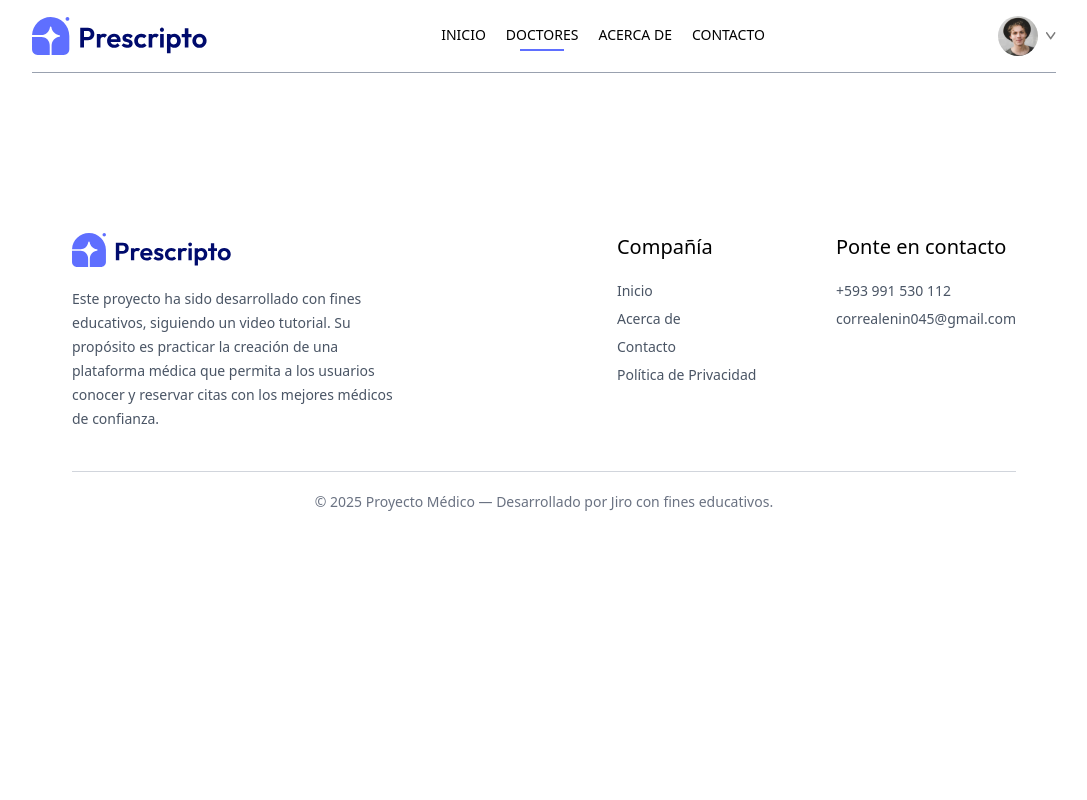
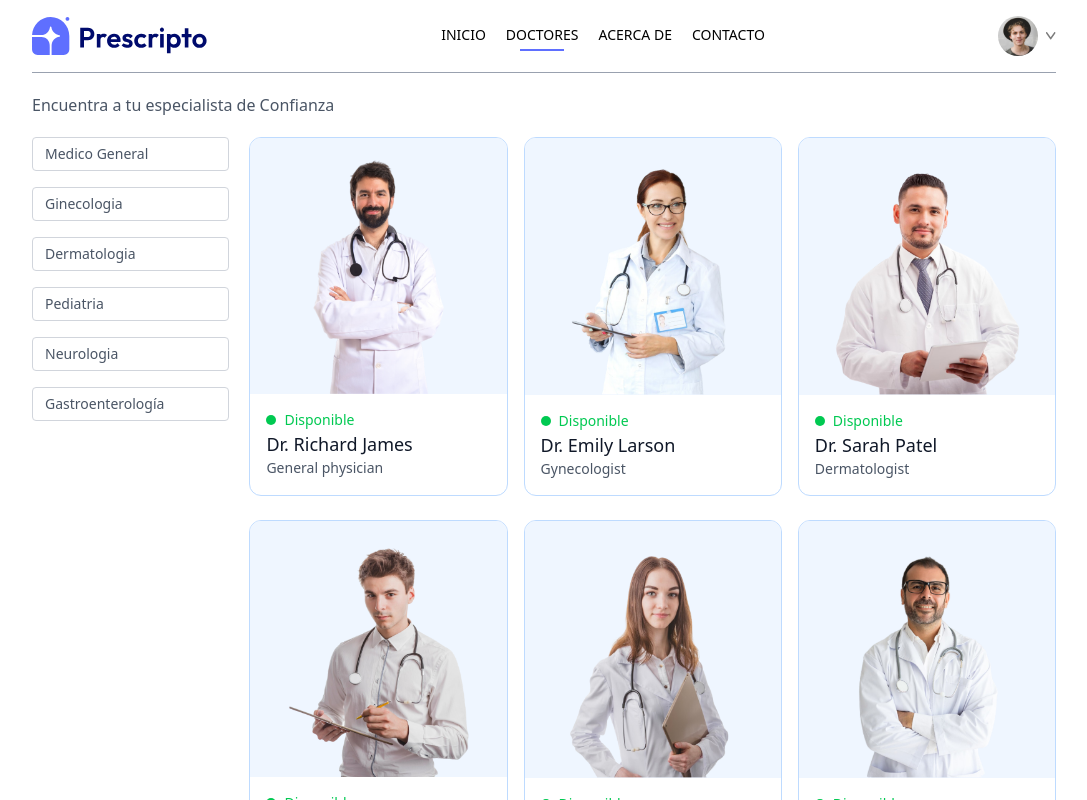
Before and after one commit to x-jirox/frontend-medical, a React (Vite) app: page /doctors in a window 1280 px wide. Shown: the top 800 px of the page, without its empty margins (96-1183 px from the left). Built offline with nearby package versions, Linux system fonts and the light colour scheme.

Commit message:
Component doctors navigation fix

```diff
--- a/src/components/Navbar.jsx
+++ b/src/components/Navbar.jsx
@@ -8,7 +8,7 @@
 
   return (
     <div className="flex items-center justify-between text-sm py-4 mb-5 border-b border-b-gray-400">
-      <img className="w-44 cursor-pointer" src={assets.logo} alt="Logo" />
+      <img onClick={() => navigate("/")} className="w-44 cursor-pointer" src={assets.logo} alt="Logo" />
       <ul className="hidden md:flex items-start gap-5 font-medium">
         <NavLink to="/">
           <li className="py-1">INICIO</li>
--- a/src/pages/Doctors.jsx
+++ b/src/pages/Doctors.jsx
@@ -1,11 +1,63 @@
-import React from 'react'
+import React, { useContext, useEffect, useState } from "react";
+import { useNavigate, useParams } from "react-router-dom";
+import { AppContext } from "../context/AppContext";
 
 const Doctors = () => {
+  const navigate = useNavigate();
+  const { speciality } = useParams();
+  const [filteredDoctors, setFilteredDoctors] = useState([]);
+  const { doctors } = useContext(AppContext);
+
+  const apllyFilter = () => {
+    if (speciality) {
+      setFilteredDoctors(
+        doctors.filter(
+          (doc) => doc.speciality.toLowerCase() === speciality.toLowerCase()
+        )
+      );
+    } else {
+      setFilteredDoctors(doctors);
+    }
+  };
+
+  useEffect(() => {
+    apllyFilter();
+    // eslint-disable-next-line react-hooks/exhaustive-deps
+  }, [doctors, speciality]);
+
   return (
     <div>
+      <p className="text-gray-600">Encuentra a tu especialista de Confianza</p>
+      <div className="flex flex-col sm:flex-row items-start gap-5 mt-5">
+        <div className="flex flex-col gap-4 text-sm text-gray-600">
+          <p onClick={() => speciality === 'General physician' ? navigate('/doctors') : navigate('/doctors/General physician')} className={`w-[94vm] sm:w-auto pl-3 py-1.5 pr-16 border border-gray-300 rounded transition-all cursor-pointer ${speciality === "General physician" ? "bg-indigo-100 text-black" : ""}`}>Medico General</p>
+          <p onClick={() => speciality === 'Gynecologist' ? navigate('/doctors') : navigate('/doctors/Gynecologist')} className={`w-[94vm] sm:w-auto pl-3 py-1.5 pr-16 border border-gray-300 rounded transition-all cursor-pointer ${speciality === "Gynecologist" ? "bg-indigo-100 text-black" : ""}`}>Ginecologia</p>
+          <p onClick={() => speciality === 'Dermatologist' ? navigate('/doctors') : navigate('/doctors/Dermatologist')} className={`w-[94vm] sm:w-auto pl-3 py-1.5 pr-16 border border-gray-300 rounded transition-all cursor-pointer ${speciality === "Dermatologist" ? "bg-indigo-100 text-black" : ""}`}>Dermatologia</p>
+          <p onClick={() => speciality === 'Pediatricians' ? navigate('/doctors') : navigate('/doctors/Pediatricians')} className={`w-[94vm] sm:w-auto pl-3 py-1.5 pr-16 border border-gray-300 rounded transition-all cursor-pointer ${speciality === "Pediatricians" ? "bg-indigo-100 text-black" : ""}`}>Pediatria</p>
+          <p onClick={() => speciality === 'Neurologist' ? navigate('/doctors') : navigate('/doctors/Neurologist')} className={`w-[94vm] sm:w-auto pl-3 py-1.5 pr-16 border border-gray-300 rounded transition-all cursor-pointer ${speciality === "Neurologist" ? "bg-indigo-100 text-black" : ""}`}>Neurologia</p>
+          <p onClick={() => speciality === 'Gastroenterologist' ? navigate('/doctors') : navigate('/doctors/Gastroenterologist')} className={`w-[94vm] sm:w-auto pl-3 py-1.5 pr-16 border border-gray-300 rounded transition-all cursor-pointer ${speciality === "Gastroenterologist" ? "bg-indigo-100 text-black" : ""}`}>Gastroenterología</p>
+        </div>
+        <div className="w-full grid grid-cols-auto gap-4 gap-y-6">
+          {filteredDoctors.map((item, index) => (
+            <div
+              onClick={() => navigate(`/appointment/${item._id}`)}
+              className="border border-blue-200 rounded-xl overflow-hidden cursor-pointer hover:-translate-y-2.5 transition-all duration-500"
+              key={index}>
+              <img className="bg-blue-50" src={item.image} alt="" />
+              <div className="p-4">
+                <div className="flex items-center gap-2 text-sm text-center text-green-500">
+                  <p className="w-2.5 h-2.5 bg-green-500 rounded-full"></p>
+                  <p>Disponible</p>
+                </div>
+                <p className="text-gray-900 text-lg font-medium">{item.name}</p>
+                <p className="text-gray-600 text-sm">{item.speciality}</p>
+              </div>
+            </div>
+          ))}
+        </div>
+      </div>
+    </div>
+  );
+};
 
-    </div>
-  )
-}
-
-export default Doctors
+export default Doctors;
```
